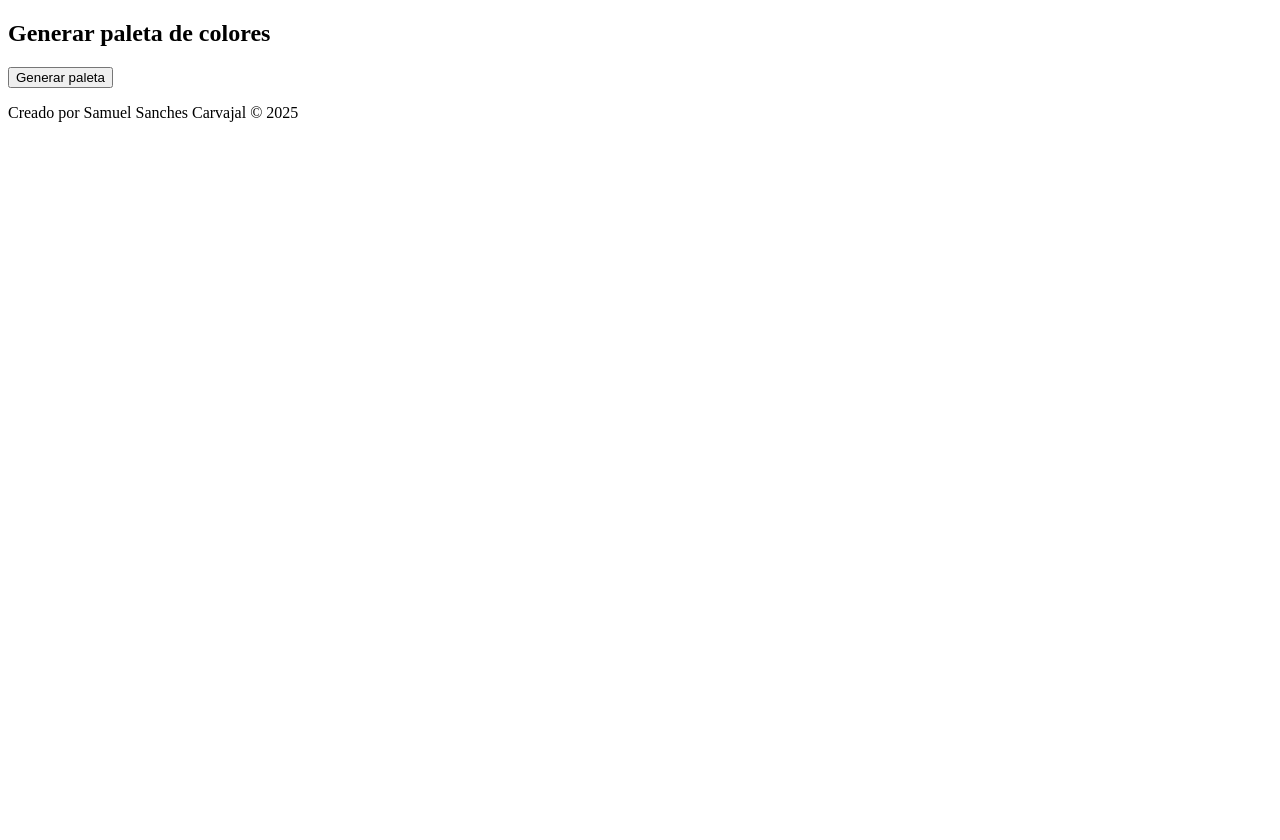
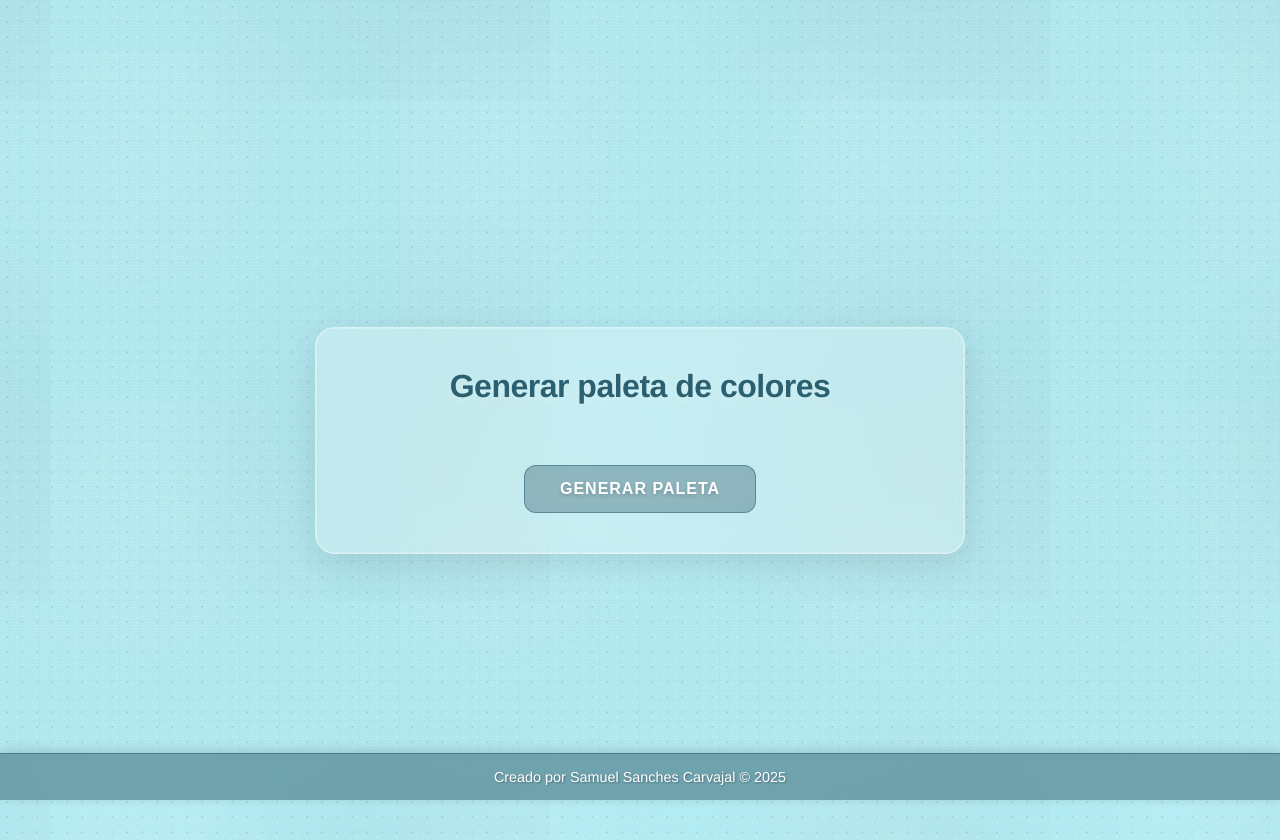
Before and after one commit to SAMUELTECNOPLUS/color, a plain HTML site: page index.html in a window 1280 px wide. Before the commit the page ends 800 px from the top, so only its background shows below. Drawn offline with Linux system fonts and the light colour scheme.

Commit message:
Update index.html

```diff
--- a/index.html
+++ b/index.html
@@ -4,7 +4,7 @@
   <meta charset="UTF-8">
   <meta name="viewport" content="width=device-width, initial-scale=1.0">
   <title>Paleta de colores</title>
-    <link rel="stylesheet" href="/.style.css">
+    <link rel="stylesheet" href="style.css">
 </head>
 <body>
 
```
